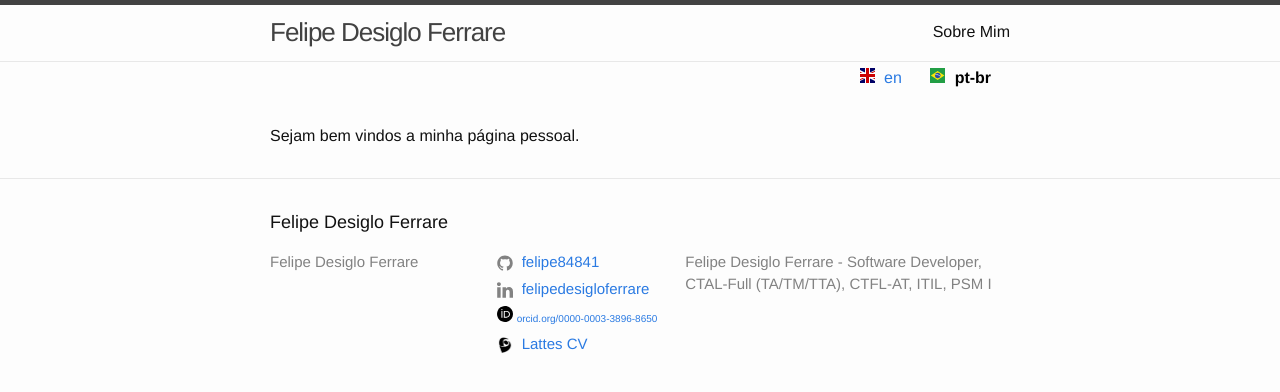
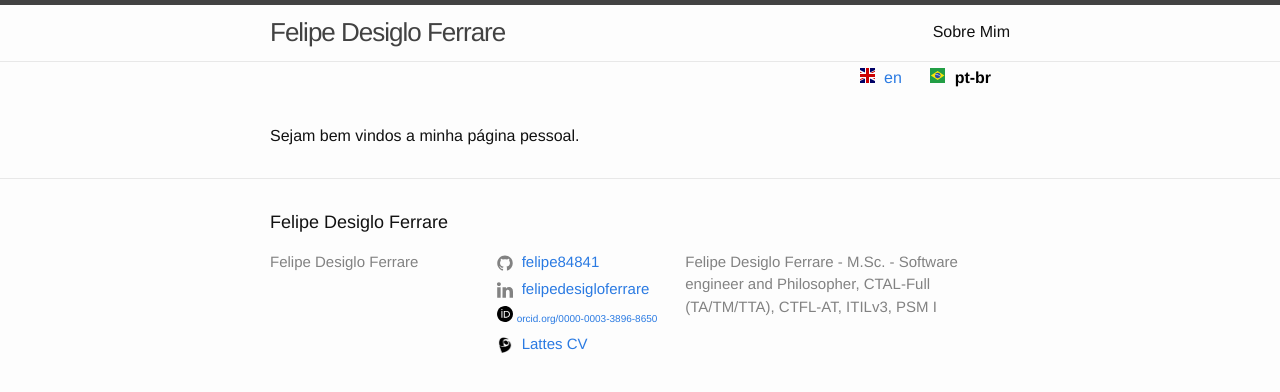
Before and after one commit to felipe84841/felipe84841.github.io, a Jekyll site: the page built from index.html, in a window 1280 px wide. Shown: the top 392 px of the page. Built offline with Jekyll 4.4.1, drawn with Linux system fonts in a browser that asks for light colours.

Commit message:
Update _config.yml

```diff
--- a/_config.yml
+++ b/_config.yml
@@ -3,7 +3,7 @@
 title: Felipe Desiglo Ferrare
 #email: your-email@domain.com
 description: > # this means to ignore newlines until "baseurl:"
-  Felipe Desiglo Ferrare - Software Developer, CTAL-Full (TA/TM/TTA), CTFL-AT, ITIL, PSM I
+  Felipe Desiglo Ferrare - M.Sc. - Software engineer and Philosopher, CTAL-Full (TA/TM/TTA), CTFL-AT, ITILv3, PSM I
 jobTitle: Software Developer
 Contry: BR
 baseurl: "" # the subpath of your site, e.g. /blog
```
